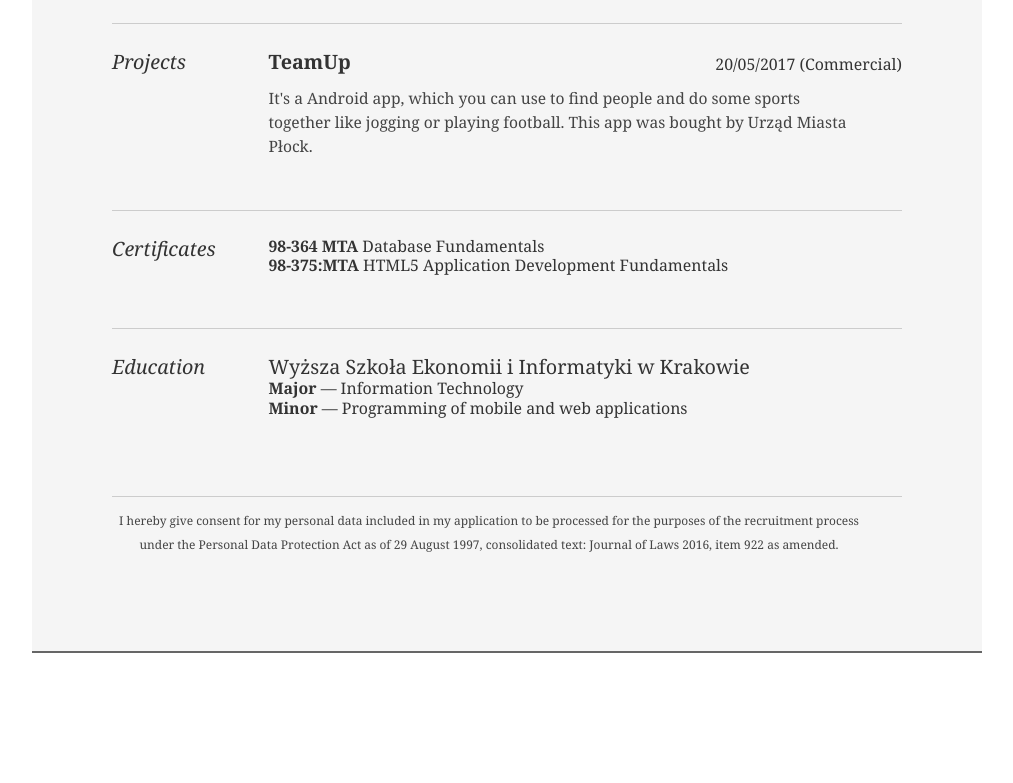
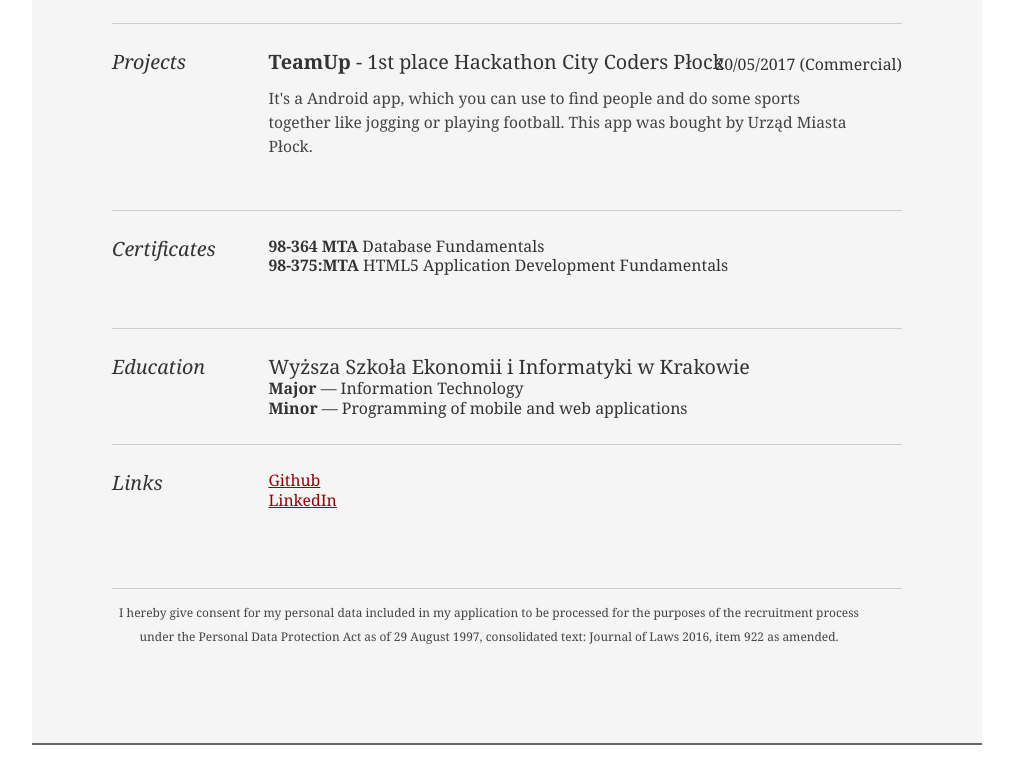
Before and after one commit to DzordzoMen/DzordzoMen.github.io, a plain HTML site: page index.html in a window 1280 px wide. Shown: the part 915-1698 px from the top of the page, without its empty margins (133-1146 px from the left). Before the commit the page ends 1648 px from the top, so only its background shows below. Drawn offline with Linux system fonts and the light colour scheme.

Commit message:
CV update

```diff
--- a/index.html
+++ b/index.html
@@ -533,7 +533,7 @@
 
 						<div class="yui-u">
 							<div class="job last">
-								<h2><strong>TeamUp</strong></h2>
+								<h2><strong>TeamUp</strong> - 1st place Hackathon City Coders Płock</h2>
 								<h4>20/05/2017 (Commercial)</h4>
 								<h5>
 									<p>It's a Android app, which you can use to find people and do some sports together like jogging or playing football. This app was bought by Urząd Miasta Płock.</p>
@@ -556,7 +556,7 @@
 						</div><!--// .yui-u -->
 					</div><!--// .yui-gf -->
 
-					<div class="yui-gf last">
+					<div class="yui-gf">
 						<div class="yui-u first">
 							<h2>Education</h2>
 						</div>
@@ -567,6 +567,16 @@
 						</div>
 					</div><!--// .yui-gf -->
 
+					<div class="yui-gf last">
+						<div class="yui-u first">
+							<h2>Links</h2>
+						</div>
+						<div class="yui-u">
+							<h3><a href="https://github.com/DzordzoMen">Github</a></h3>
+							<h3><a href="https://www.linkedin.com/messaging/thread/6461497026583498752/">LinkedIn</a></h3>
+
+						</div>
+					</div><!--// .yui-gf -->
 
 				</div><!--// .yui-b -->
 			</div><!--// yui-main -->
```
